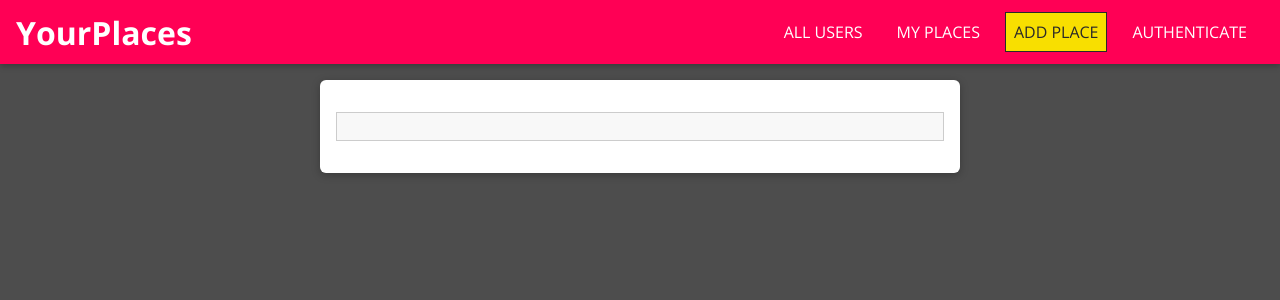
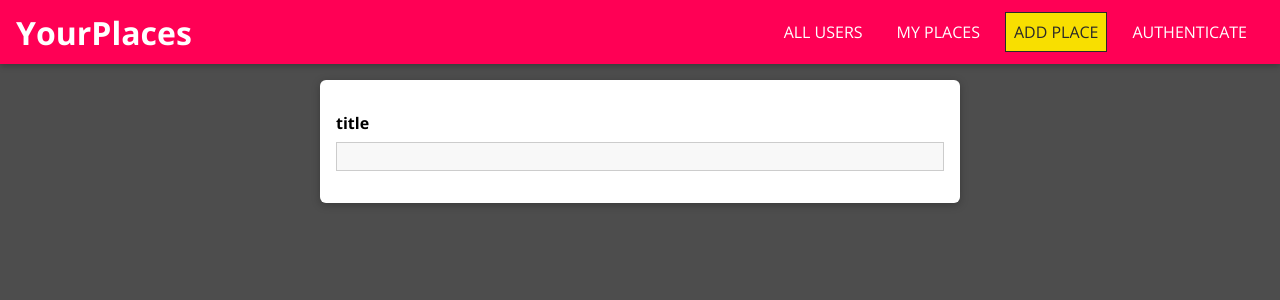
Before and after one commit to willian-pessoa/your-places-client, a React (Create React App) app: page /places/new in a window 1280 px wide. Shown: the top 300 px of the page. Built offline with nearby package versions, Linux system fonts and the light colour scheme.

Commit message:
add validor logic to input component

```diff
--- a/src/App.js
+++ b/src/App.js
@@ -1,7 +1,7 @@
 import { BrowserRouter, Routes, Route, Navigate } from "react-router-dom"
 
 import Users from "./user/pages/Users";
-import NewPlace from "./places/pages/NewPlace.page";
+import NewPlace from "./places/pages/NewPlace";
 import UserPlaces from "./places/pages/UserPlaces";
 import MainNavigation from "./shared/components/Navigation/MainNavigation";
 
--- /dev/null
+++ b/src/places/pages/NewPlace.jsx
@@ -0,0 +1,22 @@
+import React from "react";
+
+import Input from "../../shared/components/FormElements/Input";
+import { VALIDATOR_REQUIRE } from "../../shared/util/validators";
+
+import "./NewPlace.scss";
+
+const NewPlace = () => {
+  return (
+    <form className="place-form">
+      <Input
+        element="input"
+        type="text"
+        label="title"
+        validators={[VALIDATOR_REQUIRE()]}
+        errorText="Please enter a valid text"
+      />
+    </form>
+  );
+};
+
+export default NewPlace;
--- a/src/places/pages/NewPlace.page.jsx
+++ /dev/null
@@ -1,15 +0,0 @@
-import React from "react";
-
-import Input from "../../shared/components/FormElements/Input";
-
-import "./NewPlace.scss"
-
-const NewPlace = () => {
-  return (
-    <form className="place-form">
-      <Input element="input" />
-    </form>
-  );
-};
-
-export default NewPlace;
--- a/src/shared/components/FormElements/Input.jsx
+++ b/src/shared/components/FormElements/Input.jsx
@@ -1,19 +1,78 @@
 import React from "react";
+import { useReducer } from "react";
+
+import { validate } from "../../util/validators";
 
 import "./Input.scss";
 
+const inputReducer = (state, action) => {
+  switch (action.type) {
+    case "CHANGE":
+      return {
+        ...state,
+        value: action.val,
+        isValid: validate(action.val, action.validators),
+      };
+    case "TOUCH":
+      return {
+        ...state,
+        isTouched: true,
+      };
+    default:
+      return state;
+  }
+};
+
 const Input = (props) => {
+  const [inputState, dispatch] = useReducer(inputReducer, {
+    value: "",
+    isTouched: false,
+    isValid: false,
+  });
+
+  const changeHandler = (event) => {
+    dispatch({
+      type: "CHANGE",
+      val: event.target.value,
+      validators: props.validators,
+    });
+  };
+
+  const touchHandler = () => {
+    dispatch({
+      type: "TOUCH",
+    });
+  };
+
   const element =
     props.element === "input" ? (
-      <input type={props.type} id={props.id} placeholder={props.placeholder} />
+      <input
+        type={props.type}
+        id={props.id}
+        placeholder={props.placeholder}
+        onChange={changeHandler}
+        onBlur={touchHandler}
+        value={inputState.value}
+      />
     ) : (
-      <textarea id={props.id} rows={props.row || 3}></textarea>
+      <textarea
+        id={props.id}
+        rows={props.row || 3}
+        onChange={changeHandler}
+        onBlur={touchHandler}
+        value={inputState.value}
+      ></textarea>
     );
 
   return (
-    <div className={`form-control`}>
+    <div
+      className={`form-control ${
+        !inputState.isValid && inputState.isTouched && "form-control--invalid"
+      }`}
+    >
       <label htmlFor={props.id}>{props.label}</label>
       {element}
+      {!inputState.isValid && inputState.isTouched && <p>{props.errorText}</p>}
     </div>
   );
 };
--- /dev/null
+++ b/src/shared/util/validators.js
@@ -0,0 +1,46 @@
+const VALIDATOR_TYPE_REQUIRE = 'REQUIRE';
+const VALIDATOR_TYPE_MINLENGTH = 'MINLENGTH';
+const VALIDATOR_TYPE_MAXLENGTH = 'MAXLENGTH';
+const VALIDATOR_TYPE_MIN = 'MIN';
+const VALIDATOR_TYPE_MAX = 'MAX';
+const VALIDATOR_TYPE_EMAIL = 'EMAIL';
+const VALIDATOR_TYPE_FILE = 'FILE';
+
+export const VALIDATOR_REQUIRE = () => ({ type: VALIDATOR_TYPE_REQUIRE });
+export const VALIDATOR_FILE = () => ({ type: VALIDATOR_TYPE_FILE });
+export const VALIDATOR_MINLENGTH = val => ({
+  type: VALIDATOR_TYPE_MINLENGTH,
+  val: val
+});
+export const VALIDATOR_MAXLENGTH = val => ({
+  type: VALIDATOR_TYPE_MAXLENGTH,
+  val: val
+});
+export const VALIDATOR_MIN = val => ({ type: VALIDATOR_TYPE_MIN, val: val });
+export const VALIDATOR_MAX = val => ({ type: VALIDATOR_TYPE_MAX, val: val });
+export const VALIDATOR_EMAIL = () => ({ type: VALIDATOR_TYPE_EMAIL });
+
+export const validate = (value, validators) => {
+  let isValid = true;
+  for (const validator of validators) {
+    if (validator.type === VALIDATOR_TYPE_REQUIRE) {
+      isValid = isValid && value.trim().length > 0;
+    }
+    if (validator.type === VALIDATOR_TYPE_MINLENGTH) {
+      isValid = isValid && value.trim().length >= validator.val;
+    }
+    if (validator.type === VALIDATOR_TYPE_MAXLENGTH) {
+      isValid = isValid && value.trim().length <= validator.val;
+    }
+    if (validator.type === VALIDATOR_TYPE_MIN) {
+      isValid = isValid && +value >= validator.val;
+    }
+    if (validator.type === VALIDATOR_TYPE_MAX) {
+      isValid = isValid && +value <= validator.val;
+    }
+    if (validator.type === VALIDATOR_TYPE_EMAIL) {
+      isValid = isValid && /^\S+@\S+\.\S+$/.test(value);
+    }
+  }
+  return isValid;
+};
```
